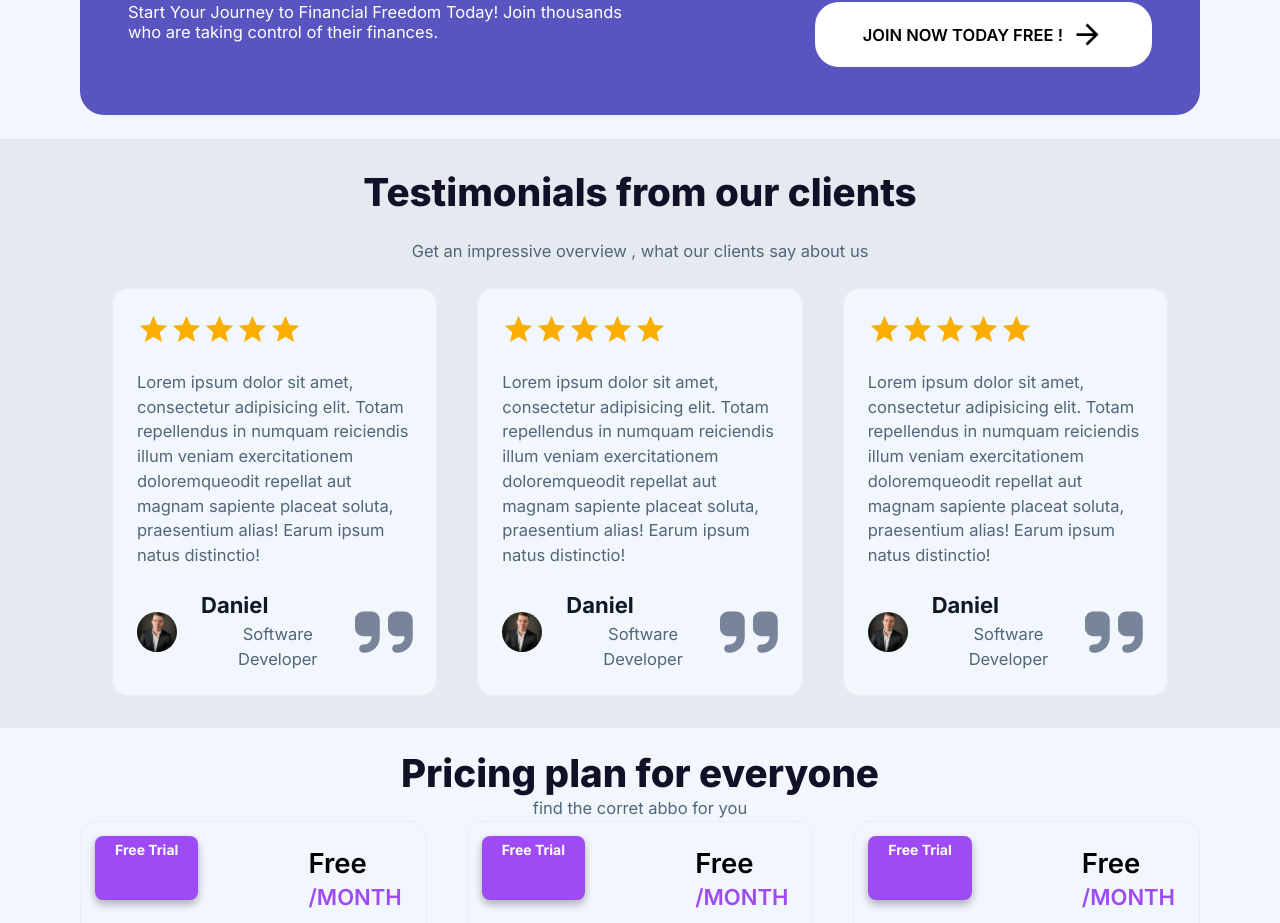
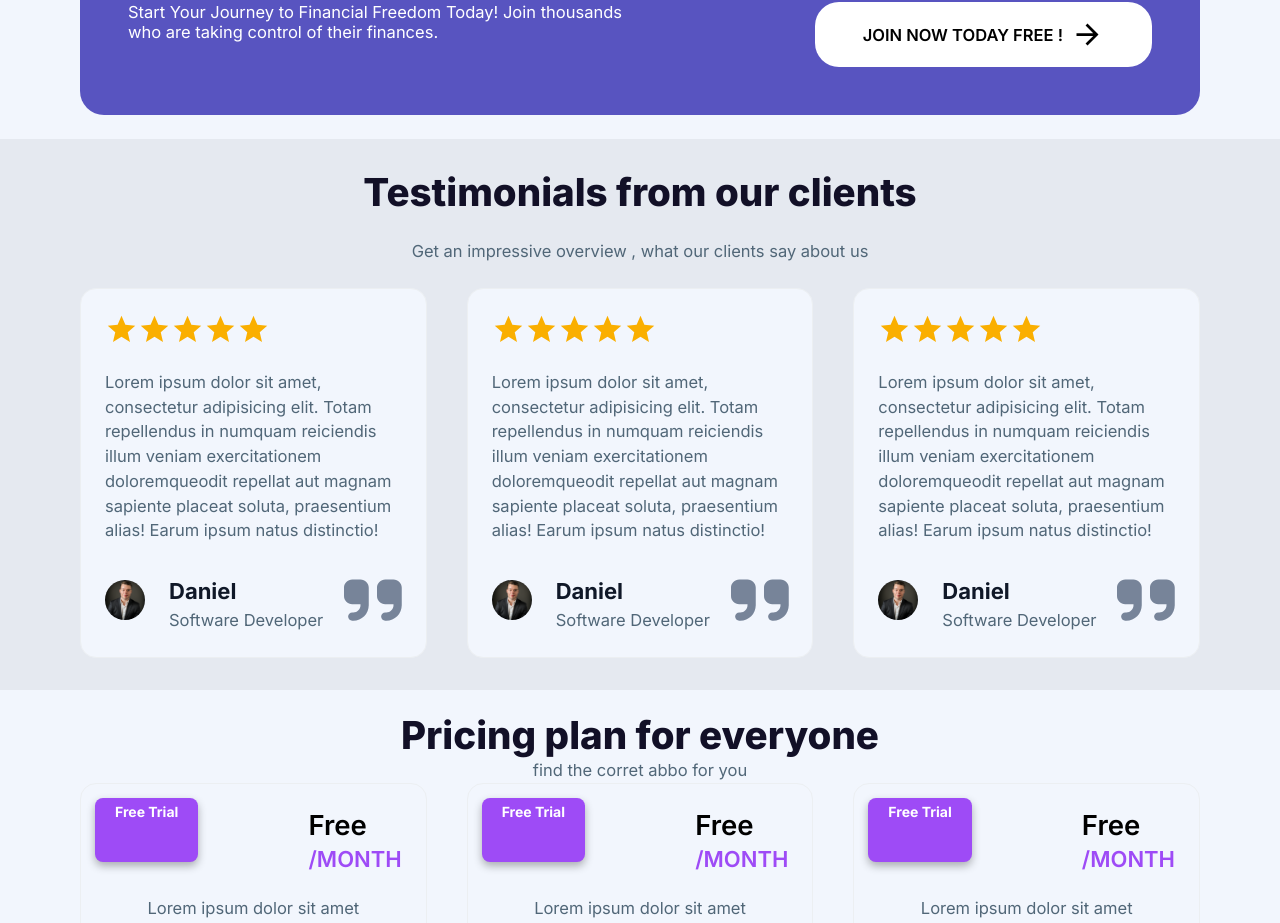
Before and after one commit to danielgen01/financy, a Next.js app: page / in a window 1280 px wide. Shown: the part 1736-2659 px from the top of the page. Built offline with nearby package versions, Linux system fonts and the light colour scheme; no server answers.

Commit message:
fix: padding of testimonials

```diff
--- a/src/app/pageTemplates/homepage/SubComponents.styles.module.css
+++ b/src/app/pageTemplates/homepage/SubComponents.styles.module.css
@@ -68,7 +68,7 @@
   justify-content: center;
   align-items: center;
   gap: var(--spacing-lg);
-  padding: var(--spacing-xl);
+  padding: var(--spacing-xl) 0;
 }
 
 .StyledQuoteTeaserWrapper {
```
